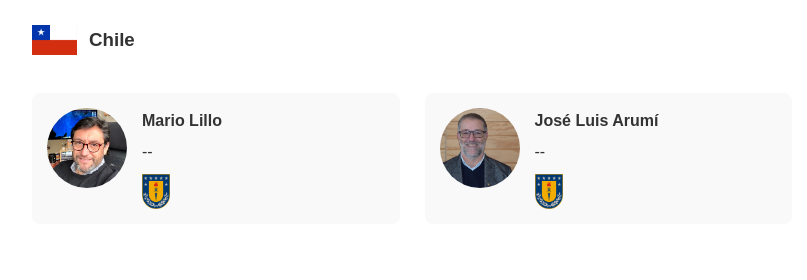
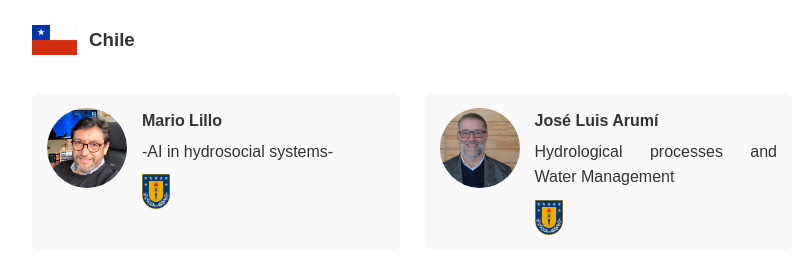
Before and after one commit to paulmunozpauta/DIGIWATER, a plain HTML site: page team.html in a window 1280 px wide. Shown: the part 1160-1440 px from the top of the page, without its empty margins (228-1035 px from the left). Drawn offline with Linux system fonts and the light colour scheme.

Commit message:
Update team.html

```diff
--- a/team.html
+++ b/team.html
@@ -105,7 +105,7 @@
         <img src="images/team/MarioL.png" alt="Mario Lillo" class="profile-pic">
         <div class="team-member-content">
           <h4><strong>Mario Lillo</strong></h4>
-          <p>--</p>
+          <p>-AI in hydrosocial systems-</p>
           <img src="images/Partner_logos/UdeC.png" alt="UdeC Logo" class="university-logo">
         </div>
       </div>
@@ -114,7 +114,7 @@
         <img src="images/team/JLArumi.jpg" alt="José Luis Arumí" class="profile-pic">
         <div class="team-member-content">
           <h4><strong>José Luis Arumí</strong></h4>
-          <p>--</p>
+          <p>Hydrological processes and Water Management</p>
           <img src="images/Partner_logos/UdeC.png" alt="UdeC Logo" class="university-logo">
         </div>
       </div>
```
